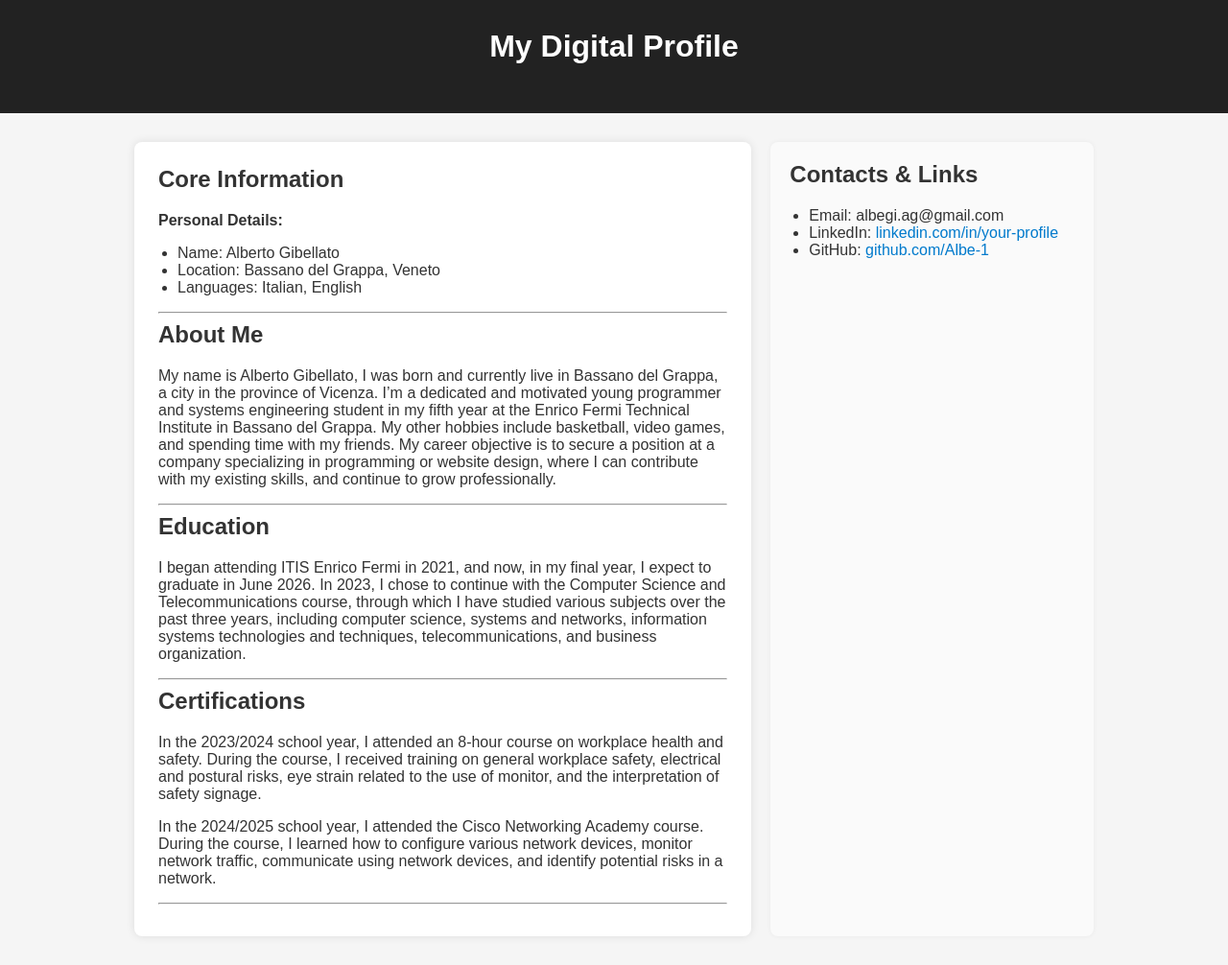
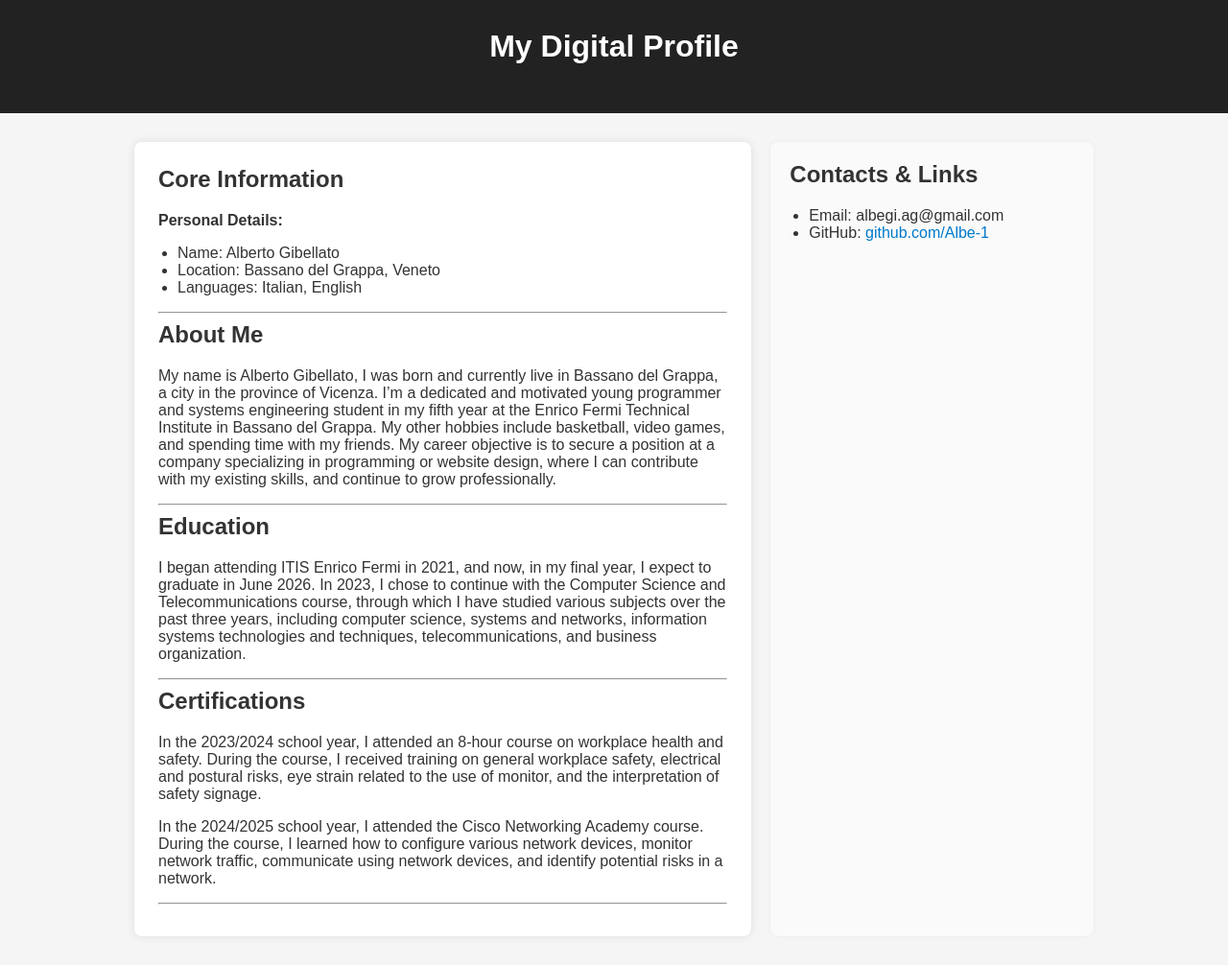
Before and after one commit to Albe-1/GibellatoDigitalProfile.github.io, a Jekyll site: the page built from index.md, in a window 1280 px wide. Shown: the whole page at 96% size. Built offline with Jekyll 4.4.1, drawn with Linux system fonts in a browser that asks for light colours.

Commit message:
Update default.html

```diff
--- a/_layouts/default.html
+++ b/_layouts/default.html
@@ -3,7 +3,7 @@
 <head>
   <meta charset="UTF-8">
   <meta name="viewport" content="width=device-width, initial-scale=1">
-  <title>{{ page.title }} - {{ site.title }}</title>
+  <title>{{ site.title }}</title>
   <style>
     body {
       font-family: Arial, sans-serif;
@@ -57,7 +57,6 @@
 
   <header>
     <h1>{{ site.title }}</h1>
-    <p>{{ site.description }}</p>
   </header>
 
   <main>
@@ -69,7 +68,6 @@
       <h2>Contacts & Links</h2>
       <ul>
         <li>Email: albegi.ag@gmail.com</li>
-        <li>LinkedIn: <a href="https://linkedin.com/in/your-profile" target="_blank">linkedin.com/in/your-profile</a></li>
         <li>GitHub: <a href="https://github.com/Albe-1" target="_blank">github.com/Albe-1</a></li>
       </ul>
     </aside>
```
